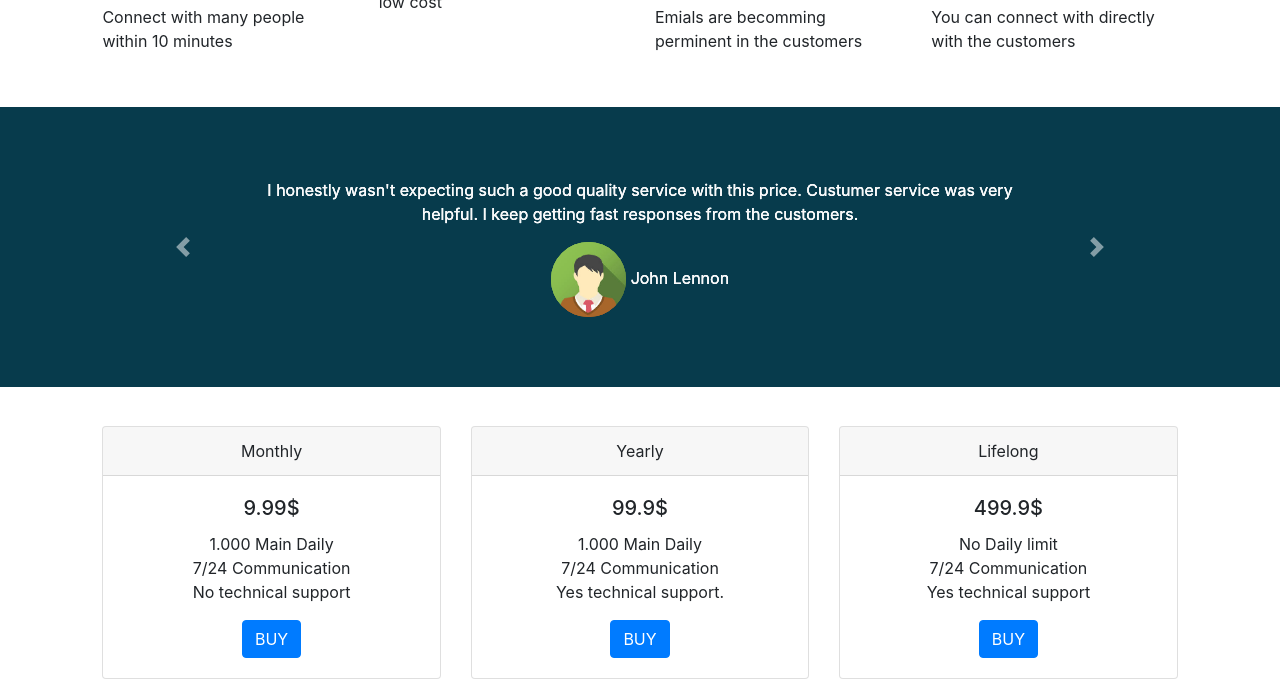
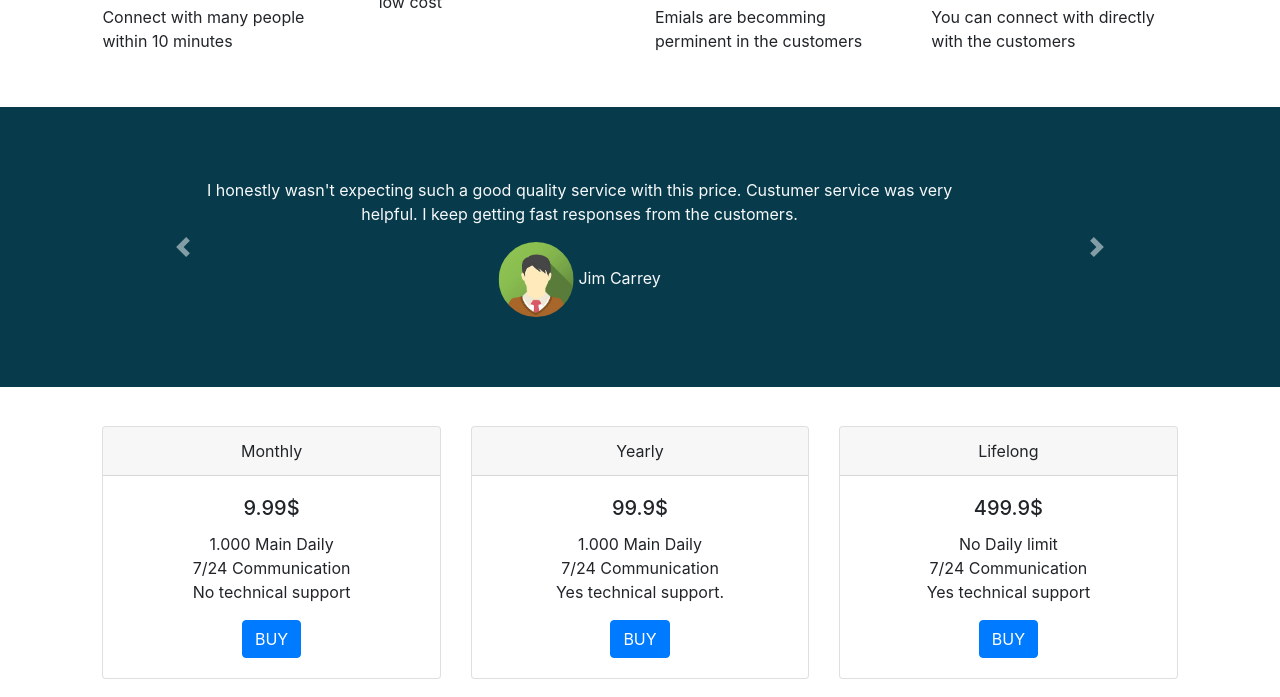
Before and after one commit to abayramus/marketing, a plain HTML site: page index.html in a window 1280 px wide. Shown: the part 818-1515 px from the top of the page. Drawn offline with nearby package versions, Linux system fonts and the light colour scheme.

Commit message:
last change

```diff
--- a/index.html
+++ b/index.html
@@ -106,31 +106,50 @@
 
                 apply style to img tag THAT IS ONLY UNDER id="comments"
   -->
-    <section id="comments">
+
+   <section id="comments">
 
       <div class="container-fluid bg-blue r-l-padding">
 
-        <div id="carouselExampleControls" class="carousel slide" data-bs-ride="carousel">
+        <div id="carouselExampleControls" class="carousel slide" data-ride="carousel">
           <div class="carousel-inner">
+            <div class="carousel-item active">
 
-            <div class="carousel-item active text-light text-center comment">
-            <p>I honestly wasn't expecting such a good quality service with this price. Custumer service was very helpful. I keep getting fast responses from the customers.</p>
-            <img class="rounded-circle" src="images/avatar.jpeg" alt="avatar">
-            John Lennon
+                <div class="text-center text-light comment">
+                    <!-- the size of paragraph and name will be different so let's style this paragraph
+                      We can say style comment class p tag in mystyle-->
+                      <p>I honestly wasn't expecting such a good quality service with this price. Custumer service was very helpful. I keep getting fast responses from the customers.</p>
+                      <img class="rounded-circle" src="images/avatar.jpeg" alt="avatar">
+                  Jim Carrey
+                </div>
+
             </div>
 
-            <div class="carousel-item active text-light text-center comment">
-              <p>I honestly wasn't expecting such a good quality service with this price. Custumer service was very helpful. I keep getting fast responses from the customers.</p>
-              <img class="rounded-circle" src="images/avatar.jpeg" alt="avatar">
-              John Lennon
+            <div class="carousel-item">
+
+               <div class="text-center text-light comment">
+                    <!-- the size of paragraph and name will be different so let's style this paragraph
+                      We can say style comment class p tag in mystyle-->
+                      <p>I honestly wasn't expecting such a good quality service with this price. Custumer service was very helpful. I keep getting fast responses from the customers.</p>
+                      <img class="rounded-circle" src="images/avatar.jpeg" alt="avatar">
+                  John Lennon
+                </div>
+
             </div>
 
-            <div class="carousel-item active text-light text-center comment">
-              <p>I honestly wasn't expecting such a good quality service with this price. Custumer service was very helpful. I keep getting fast responses from the customers.</p>
-              <img class="rounded-circle" src="images/avatar.jpeg" alt="avatar">
-              John Lennon
+            <div class="carousel-item">
+
+              <div class="text-center text-light comment">
+                  <!-- the size of paragraph and name will be different so let's style this paragraph
+                    We can say style comment class p tag in mystyle-->
+                    <p>I honestly wasn't expecting such a good quality service with this price. Custumer service was very helpful. I keep getting fast responses from the customers.</p>
+                    <img class="rounded-circle" src="images/avatar.jpeg" alt="avatar">
+                Jean Connery
+              </div>
             </div>
+
           </div>
+
           <a class="carousel-control-prev" href="#carouselExampleControls" role="button" data-slide="prev">
             <span class="carousel-control-prev-icon" aria-hidden="true"></span>
             <span class="sr-only">Previous</span>
@@ -140,6 +159,7 @@
             <span class="sr-only">Next</span>
           </a>
         </div>
+
 
       </div>
     </section>
@@ -205,6 +225,8 @@
     </section>
 
 
+
+
 <!-- SECTION 5- footer -->
 <section id="footer">
   <div class="container-fluid bg-blue text-light">
```
